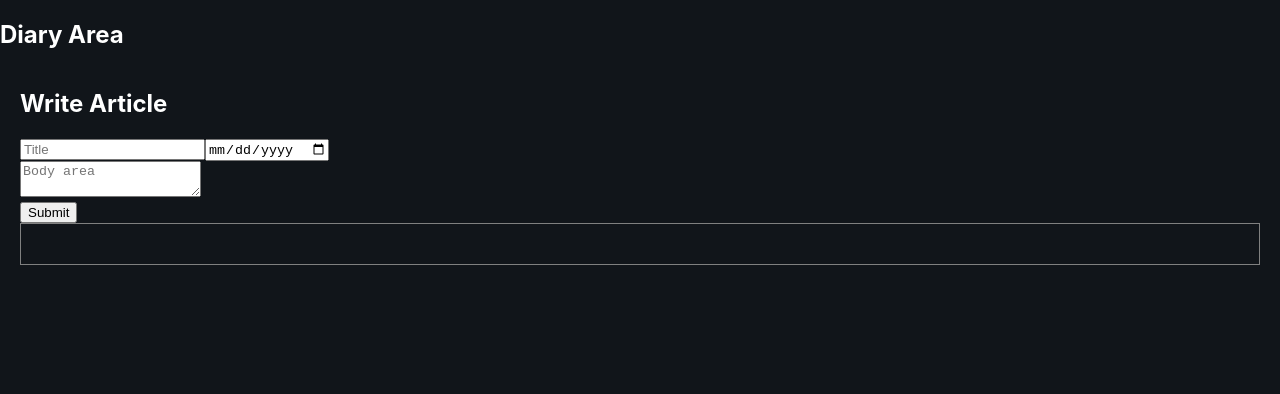
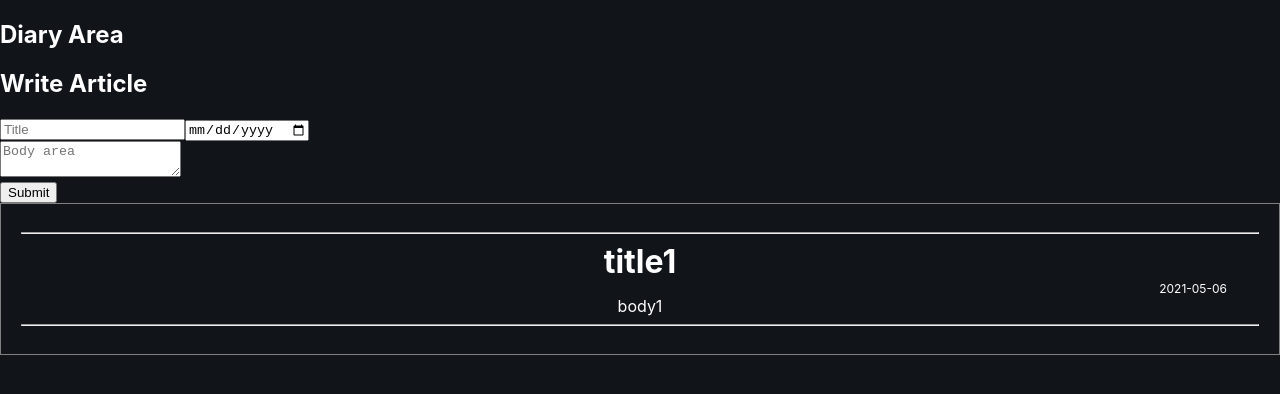
Before and after one commit to FarmBera/react_class_project, a React (Create React App) app: page /diary in a window 1280 px wide. Shown: the top 394 px of the page. Built offline with nearby package versions, Linux system fonts and the light colour scheme.

Commit message:
06/01 edited 3

```diff
--- a/src/App.js
+++ b/src/App.js
@@ -53,7 +53,9 @@ function Temp() {
 function App() {
   return (
     <div className="App">
+      {/* <Head /> */}
       <Temp />
+      {/* <Foot /> */}
     </div>
   );
 }
--- a/src/components/dday.js
+++ b/src/components/dday.js
@@ -152,7 +152,7 @@ function Dday(props) {
 
           // 계산
           let temp = Math.floor(DateDiff / (1000 * 60 * 60 * 24));
-          console.log(temp);
+          // console.log(temp);
           if (temp < 0) temp = `${Math.abs(temp)}`;
           else if (temp > 0) temp = `-${temp}`;
           else if (temp === 0) temp = `Day`;
@@ -162,7 +162,7 @@ function Dday(props) {
           const conDDay = JSON.stringify(temp);
           // Math.floor(Math.abs(DateDiff / (1000 * 60 * 60 * 24))),
           // Math.floor(DateDiff / (1000 * 60 * 60 * 24)),
-          console.log(conDDay);
+          // console.log(conDDay);
           // 객체 생성
           const newTopic = {
             id: nextId,
--- a/src/components/diary.js
+++ b/src/components/diary.js
@@ -30,11 +30,14 @@ function DiaryBox(props) {
   const lis = [];
   for (let i = 0; i < props.article.length; i++) {
     let t = props.article[i];
+    // console.log(t);
     lis.push(
-      <div>
-        <div className="diary-date">{props.diary_date}</div>
-        <div className="diary-title">{props.diary_title}</div>
-        <div className="diary-text">{props.diary_body}</div>
+      <div key={t.id}>
+        <hr />
+        <div className="diary-input-title">{t.title}</div>
+        <div className="diary-input-date">{t.date}</div>
+        <div className="diary-input-text">{t.body}</div>
+        <hr />
       </div>,
     );
   }
@@ -54,13 +57,12 @@ function DiaryBox(props) {
 
 function Diary(props) {
   const [id, setId] = useState(null);
-  let [nextId, setNextId] = useState(0);
+  let [nextId, setNextId] = useState(1);
   const [article, setArticle] = useState([
     {
       id: 0,
-      date_current: '2021-05-06',
-      date_finish: 'Day"',
       title: 'title1',
+      date: '2021-05-06',
       body: 'body1',
     },
   ]);
@@ -68,36 +70,25 @@ function Diary(props) {
   // const [diary_title, setDiary_title] = useState(null);
   // const [diary_body, setDiary_body] = useState(null);
 
-  let diaryObj = {
-    diary_date: Date(),
-    diary_title: 'Title',
-    diary_body: 'Article',
-  };
   return (
     <div>
       <h2>Diary Area</h2>
-      {/* <InputDiary
-        onCreates={AGER_VAR => {
-          console.log(AGER_VAR);
-        }}
-      /> */}
       {/* diary */}
-      <div className="main-content">
-        <div className="diary">
+      <div className="diary-input">
         <InputDiary
           onCreate={AGER_VAR => {
-              console.log(AGER_VAR);
+            // console.log(AGER_VAR);
             // const date = new Date(inputDate);
             const convDate = JSON.stringify(AGER_VAR.date);
-              console.log(AGER_VAR.title);
-              console.log(AGER_VAR.date);
-              console.log(AGER_VAR.body);
+            // console.log(AGER_VAR.title);
+            // console.log(AGER_VAR.date);
+            // console.log(AGER_VAR.body);
 
             // 객체 생성
             const newArticle = {
               id: nextId,
               title: AGER_VAR.title,
-                date_current: convDate,
+              date: convDate,
               body: AGER_VAR.body,
             };
             const newArticles = [...article];
@@ -106,7 +97,8 @@ function Diary(props) {
             setId(nextId);
             setNextId(nextId + 1);
           }}></InputDiary>
-
+      </div>
+      <div className="diary-body">
         <DiaryBox
           article={article}
           onClickInfo={() => {
@@ -116,14 +108,6 @@ function Diary(props) {
             // setMode('read');
             setId(_id);
           }}></DiaryBox>
-
-          {/* <DiaryBox
-            diaryObj={diaryObj}></DiaryBox>
-          <DiaryBox
-            diaryObj={diaryObj}></DiaryBox>
-          <DiaryBox
-            diaryObj={diaryObj}></DiaryBox> */}
-        </div>
       </div>
     </div>
   );
--- a/src/components/topclock.js
+++ b/src/components/topclock.js
@@ -1,4 +1,4 @@
-import "../css/main.css";
+import "../css/topclock.css"
 
 // import { useState } from "react";
 // import { Component, useEffect, useMemo, useCallback } from "react";
@@ -26,7 +26,7 @@ function Topclock(props) {
               timezone={"Asia/Seoul"}
             />
           </span>
-          &nbsp;
+          {/* &nbsp; */}/
           <span className="second">
             <Clock
               id="second"
@@ -35,7 +35,7 @@ function Topclock(props) {
               timezone={"Asia/Seoul"}
             />
           </span>
-          &nbsp;
+          {/* &nbsp; */}/
           <span className="year">
             <Clock
               id="year"
--- a/src/css/diary.css
+++ b/src/css/diary.css
@@ -10,15 +10,18 @@
   padding: 20px;
 }
 
-.diary-date {
+.diary-input-date {
   font-size: 0.75rem;
+  text-align: right;
+  margin-right: 2rem;
 }
 
-.diary-title {
+.diary-input-title {
+  font-size: 2rem;
   text-align: center;
   font-weight: bold;
 }
 
-.diary-text {
+.diary-input-text {
   text-align: center;
 }
--- /dev/null
+++ b/src/css/topclock.css
@@ -0,0 +1,9 @@
+.clock {
+  text-align: center;
+  font-size: 5rem;
+}
+
+.date {
+  text-align: center;
+  font-size: 4rem;
+}
```
Lines whose indentation alone changed are shown as unchanged.
